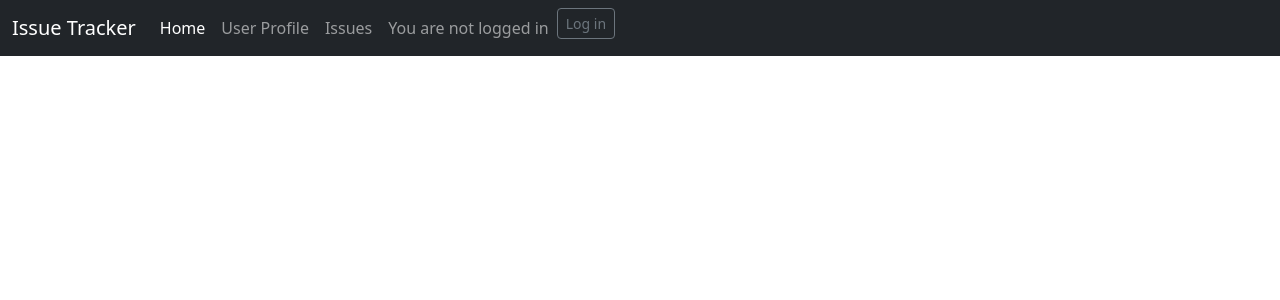
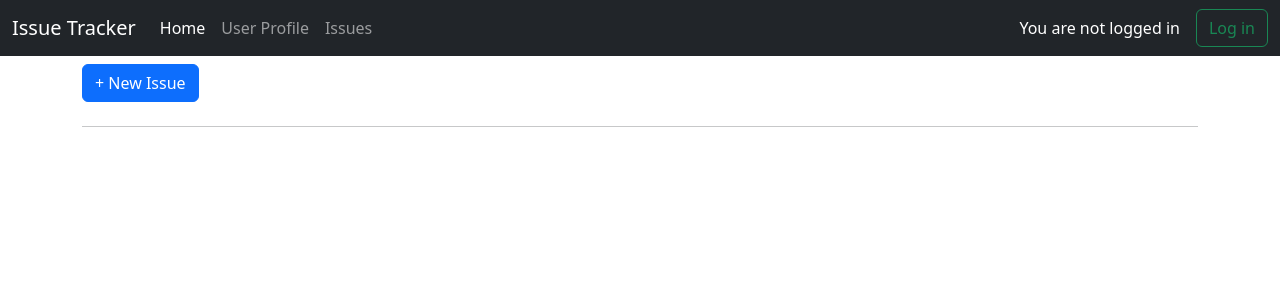
Before and after one commit to jocogum10/bt-django, a Django app: page /issues/ in a window 1280 px wide. Shown: the top 300 px of the page. Run offline with Django 4.2, Linux system fonts and the light colour scheme; data that the repository does not hold is empty; parts of the project's set-up code (start-up, migrations or seed data) failed here and were passed over.

Commit message:
added create issue functionality

```diff
--- a/issues/urls.py
+++ b/issues/urls.py
@@ -1,7 +1,8 @@
 from django.urls import path
-from .views import home, IssueListView
+from .views import home, list_view, create_view
 
 urlpatterns = [
   path('', home, name='home'),
-  path('issues/', IssueListView.as_view(),name='issues')
+  path('issues/', list_view,name='issues'),
+  path('issues/create', create_view, name='create')
 ]
--- a/issues/views.py
+++ b/issues/views.py
@@ -1,12 +1,34 @@
 from django.shortcuts import render
 from django.views.generic import ListView
 from .models import Issue
+from .forms import IssueForm
 
 # Create your views here.
 def home(request):
     context = {}
     return render(request, 'home.html', context)
 
-class IssueListView(ListView):
-    model = Issue
-    template_name = 'issues.html'
+# class IssueListView(ListView):
+#     model = Issue
+#     template_name = 'issues.html'
+
+def list_view(request):
+    # dictionary for initial data with
+    # field names as keys
+    context ={}
+
+    # add the dictionary during initialization
+    context["dataset"] = Issue.objects.all()
+
+    return render(request, "issues.html", context)
+
+def create_view(request):
+    context = {}
+
+    form = IssueForm(request.POST or None)
+    if form.is_valid():
+        form.save()
+
+    context['form'] = form
+
+    return render(request, "create_issue.html", context)
--- a/templates/base.html
+++ b/templates/base.html
@@ -13,15 +13,15 @@
 
 <body>
     <!-- navbar -->
-    <nav class="navbar navbar-dark navbar-expand-lg bg-dark ">
+    <nav class="navbar navbar-expand-lg navbar-dark bg-dark text-bg-primary">
         <div class="container-fluid">
             <a class="navbar-brand" href="{% url 'home' %}">Issue Tracker</a>
-            <button class="navbar-toggler" type="button" data-bs-toggle="collapse"
-                data-bs-target="#navbarSupportedContent" aria-controls="navbarSupportedContent" aria-expanded="false"
-                aria-label="Toggle navigation">
+            <button class="navbar-toggler" type="button" data-bs-toggle="collapse" data-bs-target="#navbarTogglerDemo01"
+                aria-controls="navbarTogglerDemo01" aria-expanded="false" aria-label="Toggle navigation">
                 <span class="navbar-toggler-icon"></span>
             </button>
-            <div class="collapse navbar-collapse" id="navbarSupportedContent">
+            <div class="collapse navbar-collapse" id="navbarTogglerDemo01">
+
                 <ul class="navbar-nav me-auto mb-2 mb-lg-0">
                     <li class="nav-item">
                         <a class="nav-link active" aria-current="page" href="{% url 'home' %}">Home</a>
@@ -32,22 +32,16 @@
                     <li class="nav-item">
                         <a class="nav-link" href="{% url 'issues' %}">Issues</a>
                     </li>
-                    <li class="nav-item">
-                        {% if user.is_authenticated %}
-                        <a class="nav-link" href="{% url 'users' %}">Hello, {{ request.user }}!</a>
-                        {% else %}
-                        <a class="nav-link" href="{% url 'users' %}">You are not logged in</a>
-                        {% endif %}
-                    </li>
-                    <li class="nav-item">
-                        {% if user.is_authenticated %}
-                        <a href="{% url 'logout' %}" class="btn btn-sm btn-outline-secondary text-center">Log Out</a>
-                        {% else %}
-                        <a href="{% url 'login' %}" class="btn btn-sm btn-outline-secondary text-center">Log in</a>
-                        {% endif %}
-                    </li>
                 </ul>
-
+                <form class="d-lg-flex justify-content-end align-items-center" role="search">
+                    {% if user.is_authenticated %}
+                    <a class="nav-link me-3" href="{% url 'users' %}">Hello, {{ request.user }}!</a>
+                    <a href="{% url 'logout' %}" class="btn btn-outline-danger" type="submit">Log Out</a>
+                    {% else %}
+                    <a class="nav-link me-3" href="{% url 'users' %}">You are not logged in</a>
+                    <a href="{% url 'login' %}" class="btn btn-outline-success" type="submit">Log in</a>
+                    {% endif %}
+                </form>
             </div>
         </div>
     </nav>
--- a/templates/issues.html
+++ b/templates/issues.html
@@ -1,7 +1,9 @@
 {% extends 'base.html' %}
 
 {% block content %}
-{% for issue in issue_list %}
+<a class="btn btn-primary" href="{% url 'create' %}">+ New Issue</a>
+<hr class="my-4">
+{% for issue in dataset %}
 <div class="card mt-2">
     <h3 class="card-header">{{ issue.id }} | {{ issue.issue_name }}</h5>
     <div class="card-body">
@@ -12,6 +14,5 @@
         <a href="#" class="btn btn-danger">Delete</a>
     </div>
 </div>
-
 {% endfor %}
 {% endblock content %}
```
Also changed, not shown: issues/forms.py (added, +8 -0 lines), templates/create_issue.html (added, +12 -0 lines).
